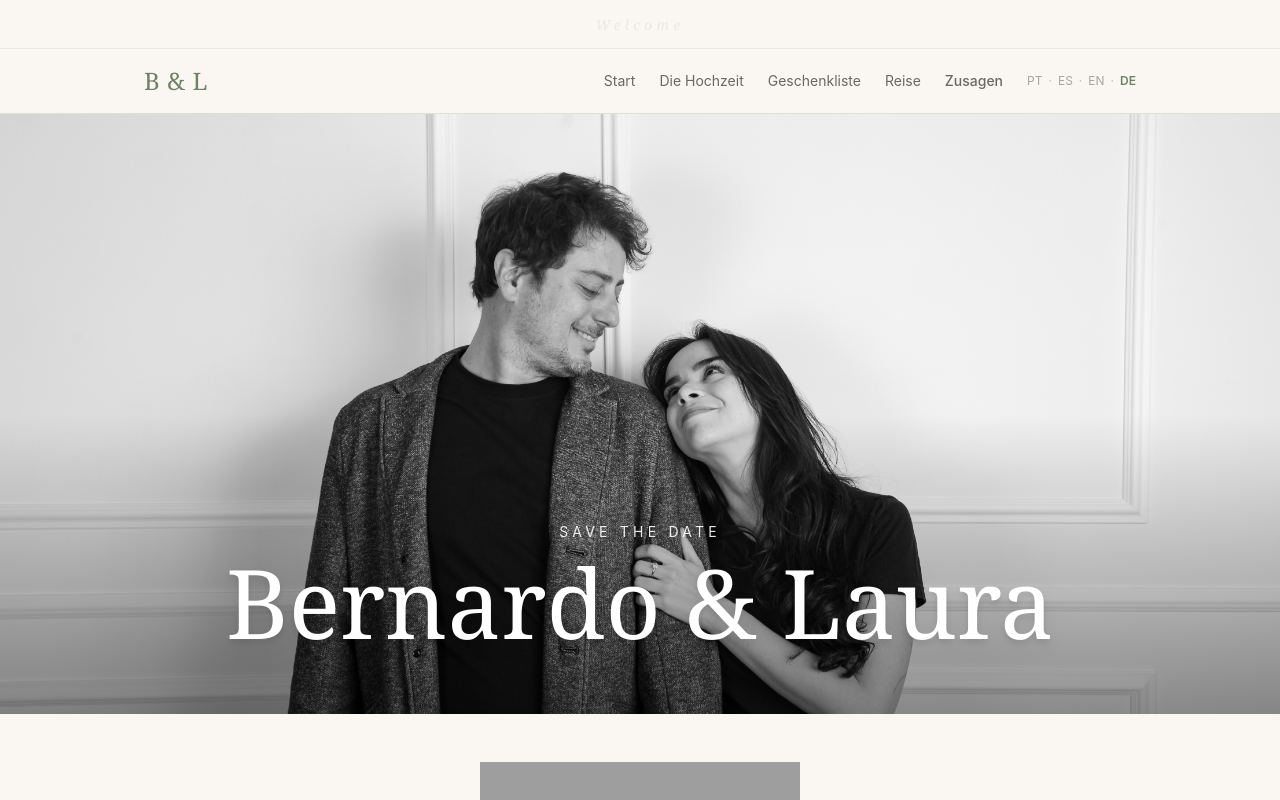
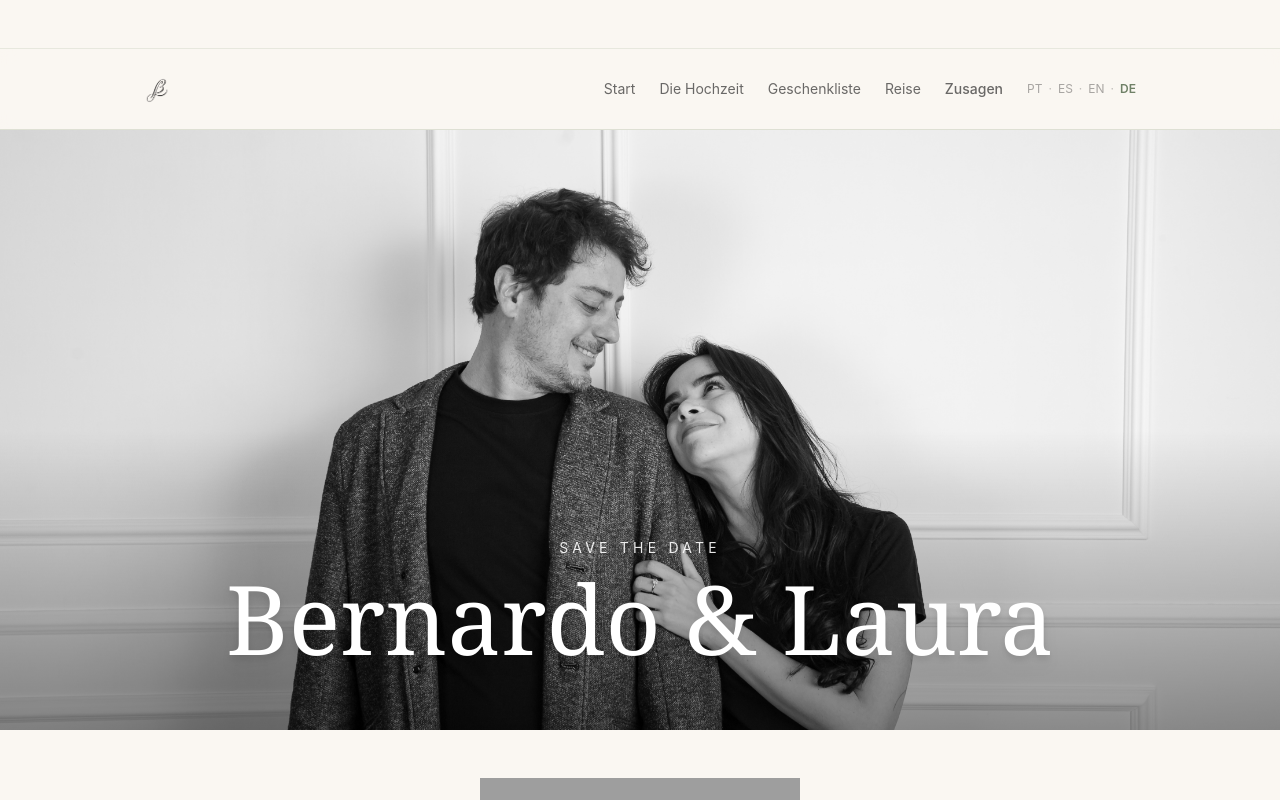
Before and after one commit to laurarondon/bernardo-laura-wedding, a Next.js app: page /de in a window 1280 px wide. Shown: the top 800 px of the page. Built offline with nearby package versions, Linux system fonts and the light colour scheme; grey boxes are pictures that could not be loaded.

Commit message:
Monogram brand: replace header initials, pair with olives in footer, signature on home; soften transport copy (times TBC), strip monogram bg

```diff
--- a/app/[lang]/page.tsx
+++ b/app/[lang]/page.tsx
@@ -79,8 +79,18 @@ export default function Home({ params }: { params: { lang: string } }) {
         </div>
       </section>
 
+      {/* Monogram — couple's mark, used as a signature divider */}
+      {settings.photos.monogram && (
+        // eslint-disable-next-line @next/next/no-img-element
+        <img
+          src={settings.photos.monogram}
+          alt={names}
+          className="block w-20 sm:w-24 mx-auto mt-20 h-auto opacity-90"
+        />
+      )}
+
       {/* Our little family — alternating editorial spreads */}
-      <section className="max-w-5xl mx-auto px-4 py-20">
+      <section className="max-w-5xl mx-auto px-4 py-12 md:py-16">
         <h2 className="section-title text-center">{tr.home.ourStory}</h2>
 
         {/* Spread 1 · portrait left, intro right */}
--- a/app/[lang]/wedding/page.tsx
+++ b/app/[lang]/wedding/page.tsx
@@ -126,7 +126,7 @@ export default function Wedding({ params }: { params: { lang: string } }) {
       </div>
 
       {/* Transport / buses */}
-      {settings.transport.enabled && settings.transport.routes.length > 0 && (
+      {settings.transport.enabled && (
         <section className="mt-24 max-w-2xl mx-auto text-center">
           <h2 className="font-serif text-3xl md:text-4xl text-sageDark">
             {tr.wedding.transportLabel}
@@ -134,6 +134,7 @@ export default function Wedding({ params }: { params: { lang: string } }) {
           <p className="mt-6 text-ink/80 leading-relaxed font-serif text-lg">
             {tr.wedding.transportBody}
           </p>
+          {settings.transport.routes.length > 0 && (
             <div className="mt-10 space-y-4 text-left">
               {settings.transport.routes.map((r, i) => (
                 <div
@@ -151,6 +152,7 @@ export default function Wedding({ params }: { params: { lang: string } }) {
                 </div>
               ))}
             </div>
+          )}
         </section>
       )}
 
--- a/components/Footer.tsx
+++ b/components/Footer.tsx
@@ -11,16 +11,27 @@ export function Footer({ lang }: { lang: Lang }) {
 
   return (
     <footer className="border-t border-sage/30 mt-20 py-12 text-center text-ink/60 text-sm">
+      {/* Olives + monogram as paired brand marks */}
+      <div className="flex items-center justify-center gap-6">
         {settings.photos.olives && (
           // eslint-disable-next-line @next/next/no-img-element
           <img
             src={settings.photos.olives}
             alt=""
             aria-hidden
-          className="block w-20 h-auto mx-auto mb-4 opacity-70"
+            className="block w-20 h-auto opacity-70"
           />
         )}
-      <p className="font-serif italic text-lg text-sageDark">
+        {settings.photos.monogram && (
+          // eslint-disable-next-line @next/next/no-img-element
+          <img
+            src={settings.photos.monogram}
+            alt={names}
+            className="block w-12 h-auto opacity-80"
+          />
+        )}
+      </div>
+      <p className="mt-4 font-serif italic text-lg text-sageDark">
         {tr.footer.madeWith} {names}
       </p>
       <p className="mt-2">
--- a/components/Header.tsx
+++ b/components/Header.tsx
@@ -6,19 +6,31 @@ import { LangSwitcher } from "./LangSwitcher";
 
 export function Header({ lang }: { lang: Lang }) {
   const tr = t(lang);
-  const initials =
+  const monogramAlt =
     settings.couple.order === "bride-first"
-      ? `${settings.couple.bride[0]} & ${settings.couple.groom[0]}`
-      : `${settings.couple.groom[0]} & ${settings.couple.bride[0]}`;
+      ? `${settings.couple.bride} & ${settings.couple.groom}`
+      : `${settings.couple.groom} & ${settings.couple.bride}`;
 
   return (
     <header className="border-b border-sage/30 bg-ivory/80 backdrop-blur sticky top-0 z-30">
       <div className="max-w-5xl mx-auto px-4 py-3 sm:py-4 flex flex-col sm:flex-row items-center sm:justify-between gap-2 sm:gap-0">
         <Link
           href={`/${lang}`}
-          className="font-serif text-xl sm:text-2xl text-sageDark tracking-wide whitespace-nowrap"
+          className="block shrink-0"
+          aria-label={monogramAlt}
         >
-          {initials}
+          {settings.photos.monogram ? (
+            // eslint-disable-next-line @next/next/no-img-element
+            <img
+              src={settings.photos.monogram}
+              alt={monogramAlt}
+              className="block h-10 sm:h-12 w-auto"
+            />
+          ) : (
+            <span className="font-serif text-xl sm:text-2xl text-sageDark tracking-wide whitespace-nowrap">
+              B & L
+            </span>
+          )}
         </Link>
         <nav className="flex flex-wrap items-center justify-center gap-x-4 sm:gap-x-6 gap-y-2 text-sm">
           <Link
--- a/content/settings.ts
+++ b/content/settings.ts
@@ -59,6 +59,7 @@ export const settings = {
     olives: "/images/olives.png", // olive trees — visual brand mark of the wedding
     church: "/images/church.png", // illustration of the ceremony church
     tower: "/images/tower.png", // illustration shown in the wedding details page
+    monogram: "/images/monogram.png", // L+B intertwined calligraphy — used as the couple's mark
   },
 
   // The little family — illustration of the pets shown on the home page.
@@ -71,28 +72,14 @@ export const settings = {
   // Buses we organise for guests. Edit times/routes once confirmed.
   transport: {
     enabled: true,
-    routes: [
-      {
-        time: "13:30",
-        from: { pt: "Iglesia San Juan del Hospital", es: "Iglesia San Juan del Hospital", en: "Iglesia San Juan del Hospital", de: "Iglesia San Juan del Hospital" },
-        to: { pt: "Jardines de la Cartuja", es: "Jardines de la Cartuja", en: "Jardines de la Cartuja", de: "Jardines de la Cartuja" },
-      },
-      {
-        time: "18:00",
-        from: { pt: "Jardines de la Cartuja", es: "Jardines de la Cartuja", en: "Jardines de la Cartuja", de: "Jardines de la Cartuja" },
-        to: { pt: "Centro de Valência", es: "Centro de Valencia", en: "Valencia city centre", de: "Stadtzentrum Valencia" },
-      },
-      {
-        time: "21:00",
-        from: { pt: "Jardines de la Cartuja", es: "Jardines de la Cartuja", en: "Jardines de la Cartuja", de: "Jardines de la Cartuja" },
-        to: { pt: "Centro de Valência", es: "Centro de Valencia", en: "Valencia city centre", de: "Stadtzentrum Valencia" },
-      },
-      {
-        time: "01:00",
-        from: { pt: "Jardines de la Cartuja", es: "Jardines de la Cartuja", en: "Jardines de la Cartuja", de: "Jardines de la Cartuja" },
-        to: { pt: "Centro de Valência", es: "Centro de Valencia", en: "Valencia city centre", de: "Stadtzentrum Valencia" },
-      },
-    ],
+    // Exact bus times will be confirmed closer to the event — list intentionally empty for now.
+    // To re-enable specific times, restore entries with the shape below:
+    //   { time: "18:00", from: { pt, es, en, de }, to: { pt, es, en, de } }
+    routes: [] as Array<{
+      time: string;
+      from: { pt: string; es: string; en: string; de: string };
+      to: { pt: string; es: string; en: string; de: string };
+    }>,
   },
 
   // ─────────── ACCOMMODATIONS ───────────
--- a/content/translations.ts
+++ b/content/translations.ts
@@ -44,7 +44,7 @@ export const translations = {
         "Valência fica na costa leste da Espanha, banhada pelo mar Mediterrâneo. Em junho, as temperaturas costumam variar entre 20°C e 28°C, com céu ensolarado e brisa suave do mar. O sol se põe por volta das 21h30, então a celebração se estende com calma sob o longo céu de verão. Recomendamos tecidos leves como algodão e linho, e sapatos confortáveis, sobretudo porque os jardins da Cartuja têm caminhos de pedra.",
       transportLabel: "Como vamos chegar",
       transportBody:
-        "A igreja fica no centro de Valência, então cada um chega por conta própria. Depois da cerimônia, organizaremos ônibus da igreja até os jardins da Cartuja e, na volta, da Cartuja até o centro em vários horários — assim, cada um curte a festa no seu ritmo.",
+        "A igreja fica no centro de Valência, então cada um chega por conta própria. Depois da cerimônia, organizaremos ônibus da igreja até a recepção e, na volta, dos Jardines de la Cartuja até o centro de Valência. Os horários serão confirmados mais perto do casamento.",
       transportRouteFrom: "Saída de",
       transportRouteTo: "Chegada em",
       faqTitle: "Perguntas frequentes",
@@ -227,7 +227,7 @@ export const translations = {
         "Valencia está en la costa este de España, bañada por el mar Mediterráneo. En junio, las temperaturas suelen oscilar entre los 20°C y los 28°C, con cielos soleados y una suave brisa del mar. El sol se pone hacia las 21:30, así que la celebración se alarga con calma bajo el largo cielo de verano. Recomendamos tejidos ligeros como algodón y lino, y calzado cómodo, sobre todo porque los jardines de la Cartuja tienen caminos de piedra.",
       transportLabel: "Cómo llegamos",
       transportBody:
-        "La iglesia está en el centro de Valencia, así que cada uno llega por su cuenta. Después de la ceremonia, organizaremos autobuses desde la iglesia hasta los jardines de la Cartuja y, a la vuelta, desde la Cartuja al centro en varios horarios — así cada quien disfruta la fiesta a su ritmo.",
+        "La iglesia está en el centro de Valencia, así que cada uno llega por su cuenta. Después de la ceremonia, organizaremos autobuses desde la iglesia hasta la recepción y, a la vuelta, desde los Jardines de la Cartuja al centro de Valencia. Los horarios se confirmarán más cerca de la boda.",
       transportRouteFrom: "Salida desde",
       transportRouteTo: "Llegada a",
       faqTitle: "Preguntas frecuentes",
@@ -410,7 +410,7 @@ export const translations = {
         "Valencia sits on Spain's east coast, on the Mediterranean. In June, temperatures usually range from 20°C to 28°C (68–82°F), with sunny skies and a gentle sea breeze. Sunset comes around 9:30 pm, so the celebration unfolds at a leisurely pace under the long summer sky. We suggest light fabrics like cotton and linen, and comfortable shoes, especially since the gardens at la Cartuja have stone paths.",
       transportLabel: "How we'll get there",
       transportBody:
-        "The church is in central Valencia, so everyone makes their own way there. After the ceremony, we'll run coaches from the church to the Jardines de la Cartuja, and back from the Cartuja to the city centre at several times — so everyone can enjoy the party at their own pace.",
+        "The church is in central Valencia, so everyone makes their own way there. After the ceremony, we'll provide coaches from the church to the reception, and from the Jardines de la Cartuja back to central Valencia. Times will be confirmed closer to the wedding.",
       transportRouteFrom: "Departing from",
       transportRouteTo: "Arriving at",
       faqTitle: "Frequently asked",
@@ -593,7 +593,7 @@ export const translations = {
         "Valencia liegt an der spanischen Mittelmeerküste. Im Juni bewegen sich die Temperaturen meist zwischen 20°C und 28°C, mit Sonnenschein und einer sanften Meeresbrise. Die Sonne geht erst gegen 21:30 Uhr unter, sodass das Fest sich entspannt unter dem langen Sommerhimmel hinzieht. Wir empfehlen leichte Stoffe wie Baumwolle und Leinen, und bequeme Schuhe, vor allem weil die Gärten der Cartuja Steinwege haben.",
       transportLabel: "Wie wir hinkommen",
       transportBody:
-        "Die Kirche liegt im Zentrum von Valencia, also kommt jeder auf eigene Faust dorthin. Nach der Trauung organisieren wir Busse von der Kirche zu den Jardines de la Cartuja, und auf dem Rückweg von der Cartuja zurück ins Zentrum zu mehreren Zeiten — damit jeder das Fest in seinem Tempo genießen kann.",
+        "Die Kirche liegt im Zentrum von Valencia, also kommt jeder auf eigene Faust dorthin. Nach der Trauung organisieren wir Busse von der Kirche zur Empfangslocation und von den Jardines de la Cartuja zurück ins Stadtzentrum. Die Zeiten werden näher am Hochzeitstermin bestätigt.",
       transportRouteFrom: "Abfahrt",
       transportRouteTo: "Ankunft",
       faqTitle: "Häufige Fragen",
```
Also changed, not shown: public/images/monogram.png (added). Lines whose indentation alone changed are shown as unchanged.
